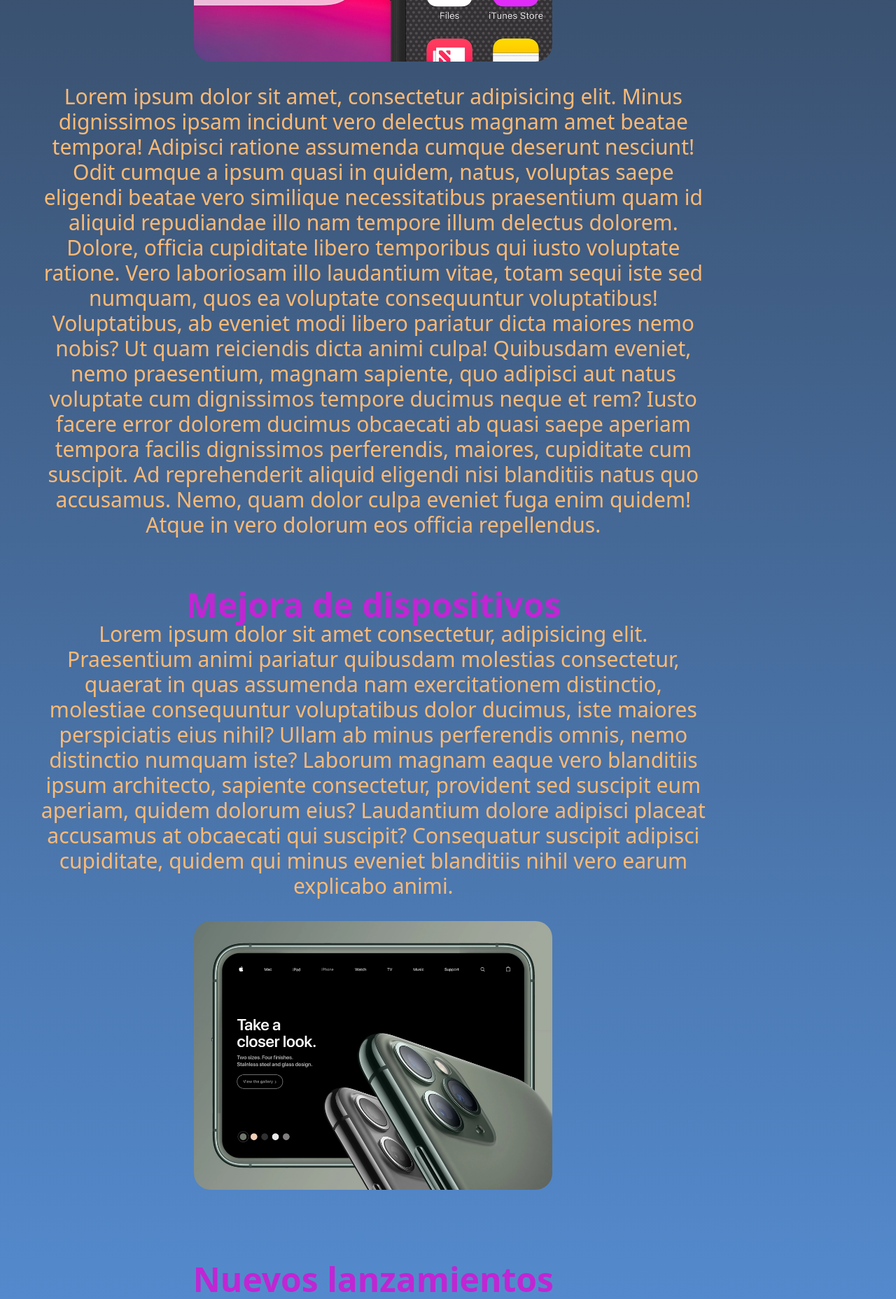
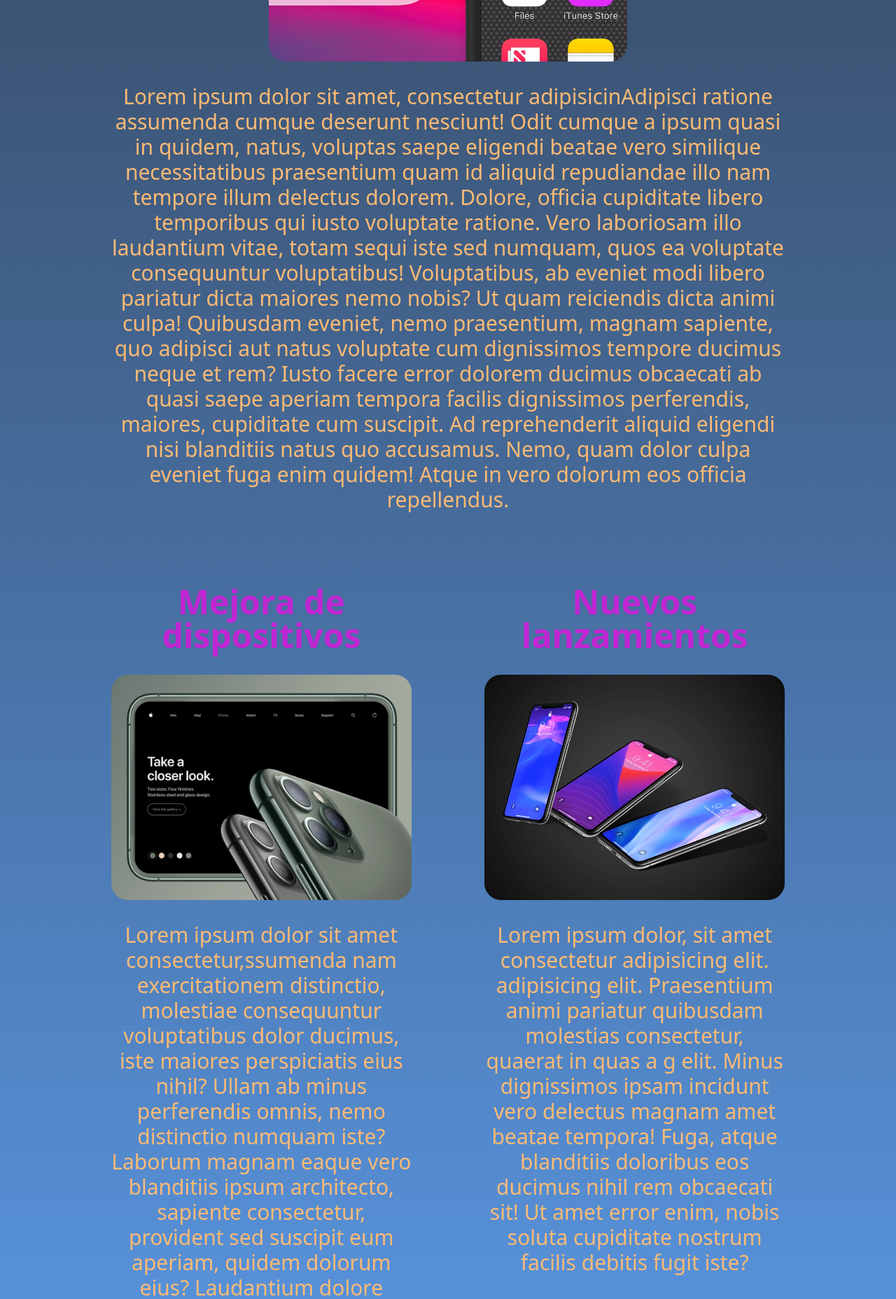
Before and after one commit to VinaEmiliano/practicasReactTailWind, a React (Vite) app in the folder PrimerTailwind/: page / in a window 1280 px wide. Shown: the part 560-2416 px from the top of the page at 70% size. Built offline with nearby package versions, Linux system fonts and the light colour scheme.

Commit message:
Modificacion de estilos se agregaron media queries de tailwind para dar formatoa distintos tipos de pantalla

```diff
--- a/PrimerTailwind/src/components/Body.jsx
+++ b/PrimerTailwind/src/components/Body.jsx
@@ -4,22 +4,24 @@ const Body = () => {
             <section>
 
             </section>
-            <section className="w-full text-center md:w-10/12">
+            <section className="w-full text-center mx-auto md:w-10/12 lg:">
                 <article className="flex flex-col items-center  m-8 p-5">
                     <h1 className="text-6xl font-bold text-fuchsia-500">Conoce nuestra nueva aplicacion Tech</h1>
                     <img src="../public/img1.webp" alt="aplicacion rocket" className="rounded-3xl  max-h-96 m-8"/>
-                    <p className=" font-sans text-3xl text-orange-300">Lorem ipsum dolor sit amet, consectetur adipisicing elit. Minus dignissimos ipsam incidunt vero delectus magnam amet beatae tempora! Adipisci ratione assumenda cumque deserunt nesciunt! Odit cumque a ipsum quasi in quidem, natus, voluptas saepe eligendi beatae vero similique necessitatibus praesentium quam id aliquid repudiandae illo nam tempore illum delectus dolorem. Dolore, officia cupiditate libero temporibus qui iusto voluptate ratione. Vero laboriosam illo laudantium vitae, totam sequi iste sed numquam, quos ea voluptate consequuntur voluptatibus! Voluptatibus, ab eveniet modi libero pariatur dicta maiores nemo nobis? Ut quam reiciendis dicta animi culpa! Quibusdam eveniet, nemo praesentium, magnam sapiente, quo adipisci aut natus voluptate cum dignissimos tempore ducimus neque et rem? Iusto facere error dolorem ducimus obcaecati ab quasi saepe aperiam tempora facilis dignissimos perferendis, maiores, cupiditate cum suscipit. Ad reprehenderit aliquid eligendi nisi blanditiis natus quo accusamus. Nemo, quam dolor culpa eveniet fuga enim quidem! Atque in vero dolorum eos officia repellendus.</p>
+                    <p className=" font-sans text-3xl text-orange-300">Lorem ipsum dolor sit amet, consectetur adipisicinAdipisci ratione assumenda cumque deserunt nesciunt! Odit cumque a ipsum quasi in quidem, natus, voluptas saepe eligendi beatae vero similique necessitatibus praesentium quam id aliquid repudiandae illo nam tempore illum delectus dolorem. Dolore, officia cupiditate libero temporibus qui iusto voluptate ratione. Vero laboriosam illo laudantium vitae, totam sequi iste sed numquam, quos ea voluptate consequuntur voluptatibus! Voluptatibus, ab eveniet modi libero pariatur dicta maiores nemo nobis? Ut quam reiciendis dicta animi culpa! Quibusdam eveniet, nemo praesentium, magnam sapiente, quo adipisci aut natus voluptate cum dignissimos tempore ducimus neque et rem? Iusto facere error dolorem ducimus obcaecati ab quasi saepe aperiam tempora facilis dignissimos perferendis, maiores, cupiditate cum suscipit. Ad reprehenderit aliquid eligendi nisi blanditiis natus quo accusamus. Nemo, quam dolor culpa eveniet fuga enim quidem! Atque in vero dolorum eos officia repellendus.</p>
                 </article>
+                <div className="lg:grid grid-cols-2	">
                     <article className="flex flex-col items-center  m-8 p-5">
                         <h2 className="text-5xl font-bold text-fuchsia-600">Mejora de dispositivos</h2>
-                    <p className=" font-sans text-3xl text-orange-300">Lorem ipsum dolor sit amet consectetur, adipisicing elit. Praesentium animi pariatur quibusdam molestias consectetur, quaerat in quas assumenda nam exercitationem distinctio, molestiae consequuntur voluptatibus dolor ducimus, iste maiores perspiciatis eius nihil? Ullam ab minus perferendis omnis, nemo distinctio numquam iste? Laborum magnam eaque vero blanditiis ipsum architecto, sapiente consectetur, provident sed suscipit eum aperiam, quidem dolorum eius? Laudantium dolore adipisci placeat accusamus at obcaecati qui suscipit? Consequatur suscipit adipisci cupiditate, quidem qui minus eveniet blanditiis nihil vero earum explicabo animi.</p>
                         <img src="../public/img2.webp" alt="mejora de dispositivos" className="rounded-3xl  max-h-96 m-8"/>
+                        <p className=" font-sans text-3xl text-orange-300">Lorem ipsum dolor sit amet consectetur,ssumenda nam exercitationem distinctio, molestiae consequuntur voluptatibus dolor ducimus, iste maiores perspiciatis eius nihil? Ullam ab minus perferendis omnis, nemo distinctio numquam iste? Laborum magnam eaque vero blanditiis ipsum architecto, sapiente consectetur, provident sed suscipit eum aperiam, quidem dolorum eius? Laudantium dolore adipisci placeat accusamus at obcaecati qui suscipit? Consequatur suscipit adipisci cupiditate, quidem qui minus eveniet blanditiis nihil vero earum explicabo animi.</p>
                     </article>
                     <article className="flex flex-col items-center  m-8 p-5">
                         <h2 className="text-5xl font-bold text-fuchsia-600">Nuevos lanzamientos</h2>
-                    <p className=" font-sans text-3xl text-orange-300">Lorem ipsum dolor, sit amet consectetur adipisicing elit. Fuga, atque blanditiis doloribus eos ducimus nihil rem obcaecati sit! Ut amet error enim, nobis soluta cupiditate nostrum facilis debitis fugit iste?</p>
                         <img src="../public/img3.webp" alt="nuevos lanzamientos" className="rounded-3xl  max-h-96 m-8"/>
+                        <p className=" font-sans text-3xl text-orange-300">Lorem ipsum dolor, sit amet consectetur adipisicing elit.  adipisicing elit. Praesentium animi pariatur quibusdam molestias consectetur, quaerat in quas a g elit. Minus dignissimos ipsam incidunt vero delectus magnam amet beatae tempora!  Fuga, atque blanditiis doloribus eos ducimus nihil rem obcaecati sit! Ut amet error enim, nobis soluta cupiditate nostrum facilis debitis fugit iste?</p>
                     </article>
+                </div>
             </section>
         </>
     )
--- a/PrimerTailwind/src/components/Comentario.jsx
+++ b/PrimerTailwind/src/components/Comentario.jsx
@@ -12,7 +12,7 @@ const Comentario = ({comentario, setEditarComentarios, eliminarComentario}) => {
 
     return (
                     <div>
-                        <div className=' flex flex-col mx-auto p-4 my-4 rounded-3xl w-3/4 border-4 shadow-2xl bg-slate-500 text-white font-semibold'>
+                        <div className=' flex flex-col mx-auto p-4 my-4 rounded-3xl border-4 shadow-2xl bg-slate-500 text-white font-semibold max-h-44 max-w-sm'>
                             <div className='flex space-x-20 border-b-2 py-1'>
                             <p className=''>{email}</p>
                             <p className='text-sm'>{formatearFecha(fecha)}</p>
--- a/PrimerTailwind/src/components/Footer.jsx
+++ b/PrimerTailwind/src/components/Footer.jsx
@@ -25,9 +25,9 @@ const Footer = ({modal, setModal, guardarComentarios, editarComentario, setEdita
                         setEditarComentarios= {setEditarComentarios}
                     />
                     :
-                    <div className="flex flex-col items-center mx-auto p-4 rounded-3xl shadow-2xl w-3/4 bg-slate-500">
+                    <div className="flex flex-col items-center mx-auto p-4 rounded-3xl shadow-2xl max-h-96 max-w-sm bg-slate-500">
                     <p className="font-bold font-serif text-4xl text-orange-400 my-2 py-1">Deja tu comentario</p>
-                    <img src="../img4.webp" alt="comentarios" className="w-11/12 h-52 cursor-pointer hover:opacity-80  rounded-3xl " onClick={handleModal}/>
+                    <img src="../img4.webp" alt="comentarios" className="max-h-60 cursor-pointer hover:opacity-80  rounded-3xl " onClick={handleModal}/>
                     </div>
                 }
             </div>
```
Lines whose indentation alone changed are shown as unchanged.
